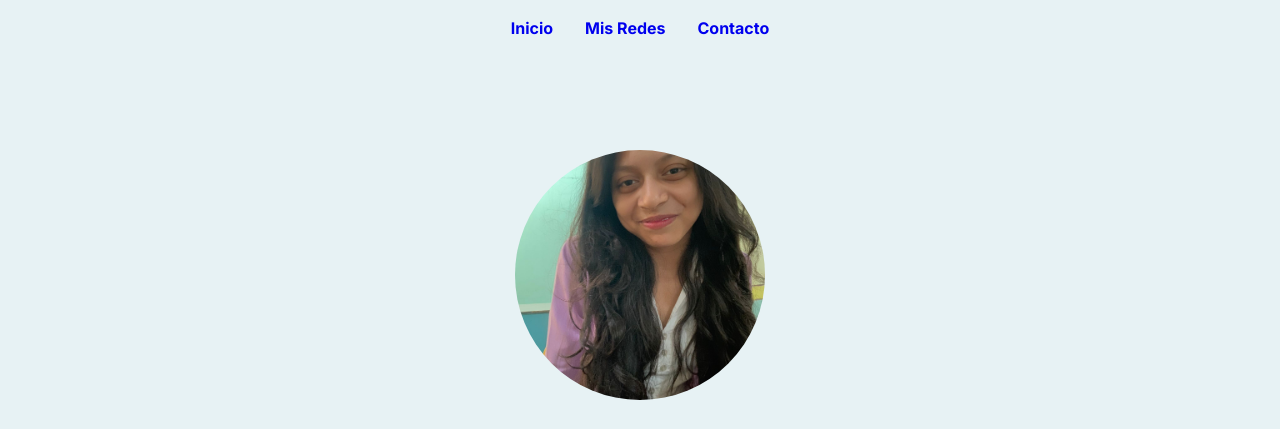
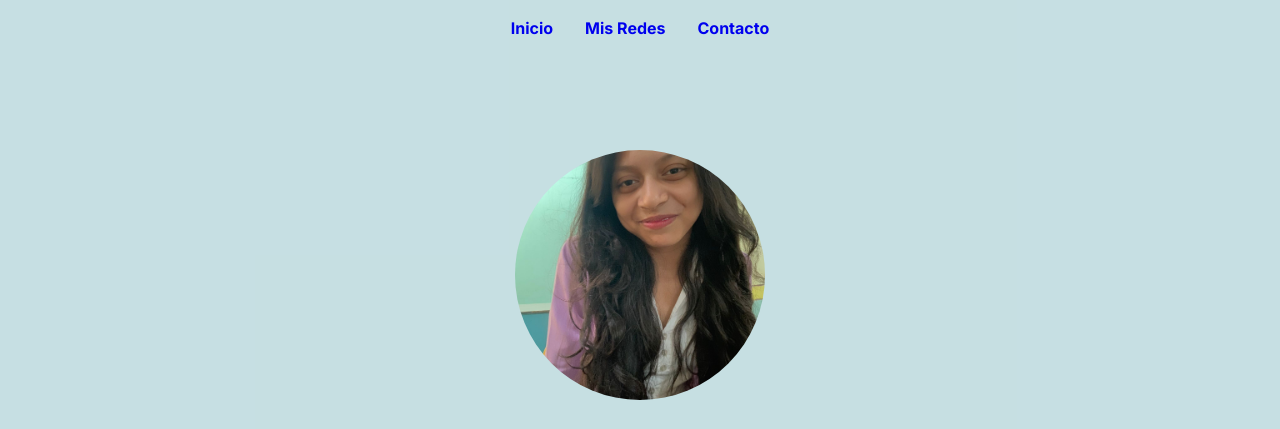
Before and after one commit to emily210308/MiLandingPage, a plain HTML site: page index.html in a window 1280 px wide. Shown: the top 429 px of the page. Drawn offline with Linux system fonts and the light colour scheme.

Commit message:
Add files via upload

```diff
--- a/Style.css
+++ b/Style.css
@@ -57,7 +57,7 @@ body {
 
 .profile-section {
     padding-top: 150px; /* Espacio para el header fijo */
-    background-color: rgba(225, 239, 241, 0.788);
+    background-color: rgba(183, 215, 219, 0.788);
 }
 
 .section-title {
```
